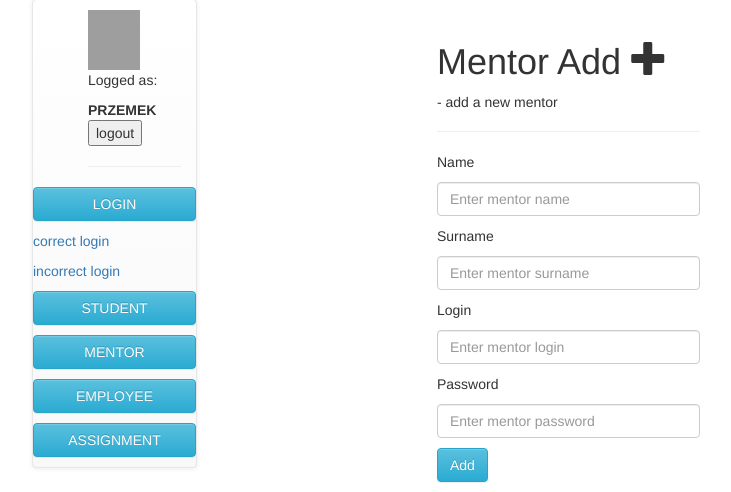
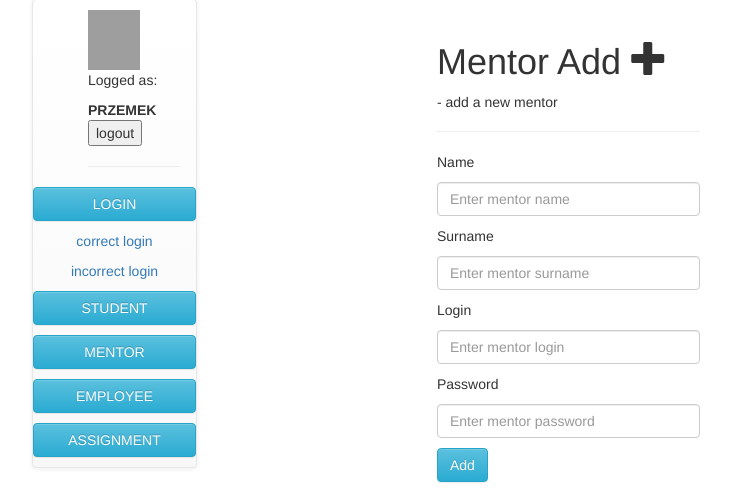
Before and after one commit to ztokarski/python-ccms-project, a Flask app: page /mentor_add in a window 1280 px wide, after a click on "LOGIN"; the page is wider, and only the part inside the window is pictured. Shown: the part 371-863 px from the top of that part, without its empty margins (38-769 px from the left). Run offline with Flask 2, Linux system fonts and the light colour scheme; some libraries are stand-ins or nearby versions; grey boxes are pictures that could not be loaded.

Commit message:
center menu, add required fields

```diff
--- a/templates/assignment_add.html
+++ b/templates/assignment_add.html
@@ -11,7 +11,7 @@
                 <div class="form">
                     <form action="{{ url_for('submit_assignment') }}" method="POST">
                         <p>Name</p>
-                        <p><input name="assignment_name" class="form-control" placeholder="Enter assignment name"></p>
+                        <p><input name="assignment_name" class="form-control" placeholder="Enter assignment name" required></p>
                         <p>Due Date</p>
                         <p><input name="due_date" class="form-control" placeholder="Enter assignment submit date"></p>
                         <p>Max points</p>
--- a/templates/assignment_edit.html
+++ b/templates/assignment_edit.html
@@ -6,7 +6,7 @@
                     <form action="{{ url_for('assignment_edit', ID_assignment=ID_assignment) }}" method="post">
                         <h2>Edit assignment menu</h2>
                         <p><lable>Name</lable></p>
-                            <p><input name="assignment_name" value="{{ assignment.assignment_name }}"></p>
+                            <p><input name="assignment_name" value="{{ assignment.assignment_name }}"  required></p>
                             <p><lable>Due Date</lable></p>
                             <p><input name="due_date" value="{{ assignment.due_date }}"></p>
                             <p><lable>Max points</lable></p>
--- a/templates/employee_add.html
+++ b/templates/employee_add.html
@@ -11,9 +11,9 @@
             <div class="form">
                 <form action="{{ url_for('submit_employee') }}" method="POST">
                     <p>Name</p>
-                    <p><input name="name" class="form-control" placeholder="Enter employee name"></p>
+                    <p><input name="name" class="form-control" placeholder="Enter employee name" required></p>
                     <p>Surname</p>
-                    <p><input name="surname" class="form-control" placeholder="Enter employee surname"></p>
+                    <p><input name="surname" class="form-control" placeholder="Enter employee surname" required></p>
                     <p>Login</p>
                     <p><input name="login" class="form-control" placeholder="Enter employee login"></p>
                     <p>Password</p>
--- a/templates/layout.html
+++ b/templates/layout.html
@@ -62,7 +62,7 @@
                                 data-target="#login">LOGIN
                         </button>
                     </p>
-                    <div id="login" class="collapse">
+                    <div id="login" class="collapse text-center">
                         <p><a href="/">correct login</a></p>
                         <p><a href="login_error">incorrect login</a></p>
                     </div>
@@ -71,7 +71,7 @@
                                 data-target="#student">STUDENT
                         </button>
                     </p>
-                    <div id="student" class="collapse">
+                    <div id="student" class="collapse text-center">
                         <p><a href="{{ url_for('student_list') }}">List</a></p>
                         <p><a href="{{ url_for('student_form') }}">Add</a></p>
                     </div>
@@ -80,7 +80,7 @@
                                 data-target="#mentor">MENTOR
                         </button>
                     </p>
-                    <div id="mentor" class="collapse">
+                    <div id="mentor" class="collapse text-center">
                         <p><a href="{{ url_for('mentor_list') }}">List</a></p>
                         <p><a href="{{ url_for('mentor_form') }}">Add</a></p>
                     </div>
@@ -89,7 +89,7 @@
                                 data-target="#employee">EMPLOYEE
                         </button>
                     </p>
-                    <div id="employee" class="collapse">
+                    <div id="employee" class="collapse text-center">
                         <p><a href="{{ url_for('employee_list') }}">List</a></p>
                         <p><a href="{{ url_for('employee_form') }}">Add</a></p>
                     </div>
@@ -98,7 +98,7 @@
                                 data-target="#assignment">ASSIGNMENT
                         </button>
                     </p>
-                    <div id="assignment" class="collapse">
+                    <div id="assignment" class="collapse text-center">
                         <p><a href="{{ url_for('assignment_list') }}">List</a></p>
                         <p><a href="{{ url_for('assignment_form') }}">Add</a></p>
                     </div>
--- a/templates/mentor_add.html
+++ b/templates/mentor_add.html
@@ -11,9 +11,9 @@
             <div class="form">
                 <form action="{{ url_for('submit_mentor') }}" method="POST">
                     <p>Name</p>
-                    <p><input name="name" class="form-control" placeholder="Enter mentor name"></p>
+                    <p><input name="name" class="form-control" placeholder="Enter mentor name" required></p>
                     <p>Surname</p>
-                    <p><input name="surname" class="form-control" placeholder="Enter mentor surname"></p>
+                    <p><input name="surname" class="form-control" placeholder="Enter mentor surname" required></p>
                     <p>Login</p>
                     <p><input name="login" class="form-control" placeholder="Enter mentor login"></p>
                     <p>Password</p>
--- a/templates/student_add.html
+++ b/templates/student_add.html
@@ -11,9 +11,9 @@
             <div class="form">
                 <form action="{{ url_for('submit_student') }}" method="POST">
                     <p>Name</p>
-                    <p><input name="name" class="form-control" placeholder="Enter student name"></p>
+                    <p><input name="name" class="form-control" placeholder="Enter student name" required></p>
                     <p>Surname</p>
-                    <p><input name="surname" class="form-control" placeholder="Enter studentsurname"></p>
+                    <p><input name="surname" class="form-control" placeholder="Enter studentsurname" required></p>
                     <p>Login</p>
                     <p><input name="login" class="form-control" placeholder="Enter student login"></p>
                     <p>Password</p>
```
Also changed, not shown: ccms.db.
